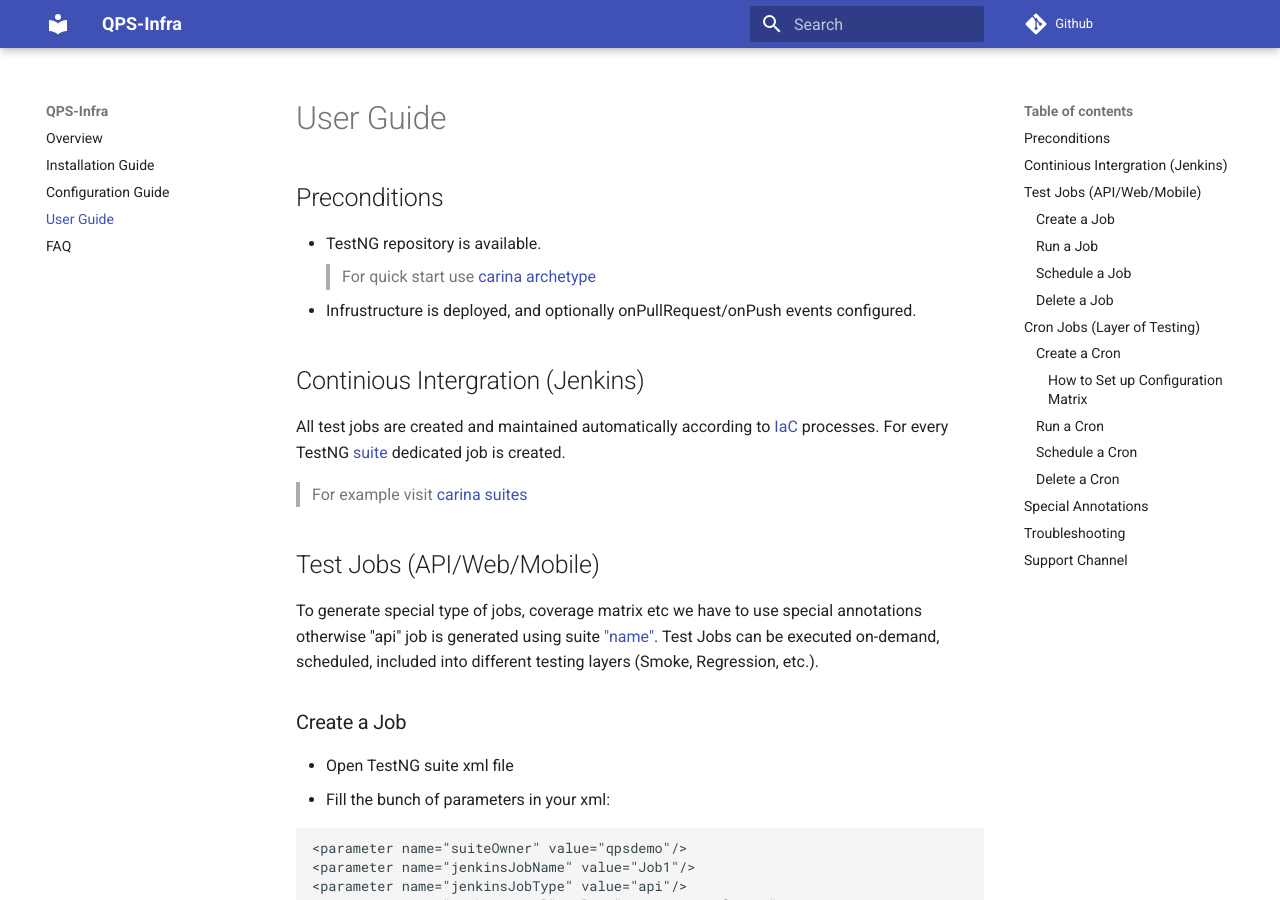
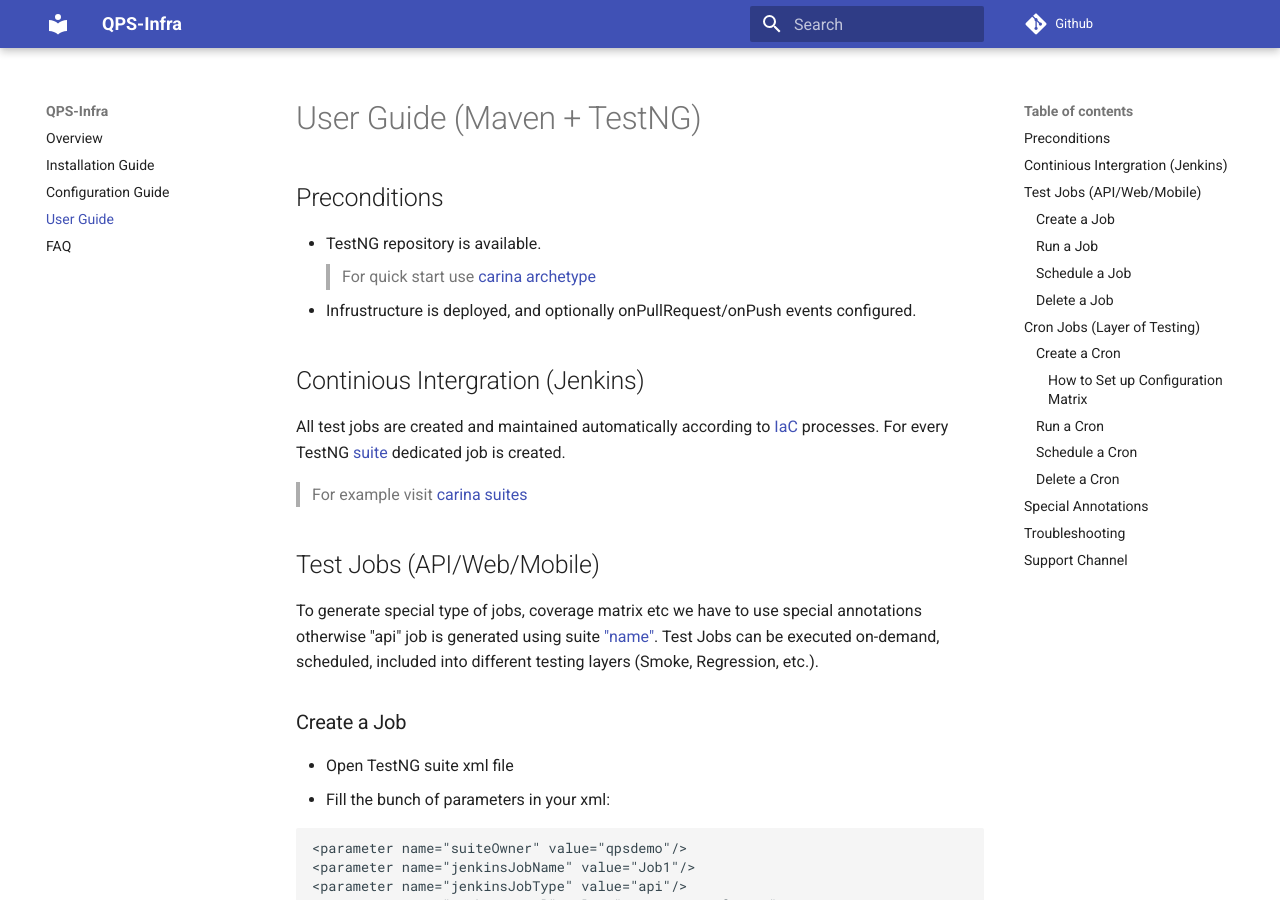
Before and after one commit to zebrunner/community-edition, an MkDocs documentation site: the page built from docs/user-guide.md, in a window 1280 px wide and 900 px high. Built offline with MkDocs 1.6.1 and Material for MkDocs 9.7.7, drawn with Linux system fonts in a browser that asks for light colours; comment, search, counter and statistics services are not loaded; old or Windows-style settings are respelled for this version of MkDocs.

Commit message:
Update user-guide.md

```diff
--- a/docs/user-guide.md
+++ b/docs/user-guide.md
@@ -1,4 +1,4 @@
-# User Guide
+# User Guide (Maven + TestNG)
 
 ## Preconditions
 
```
